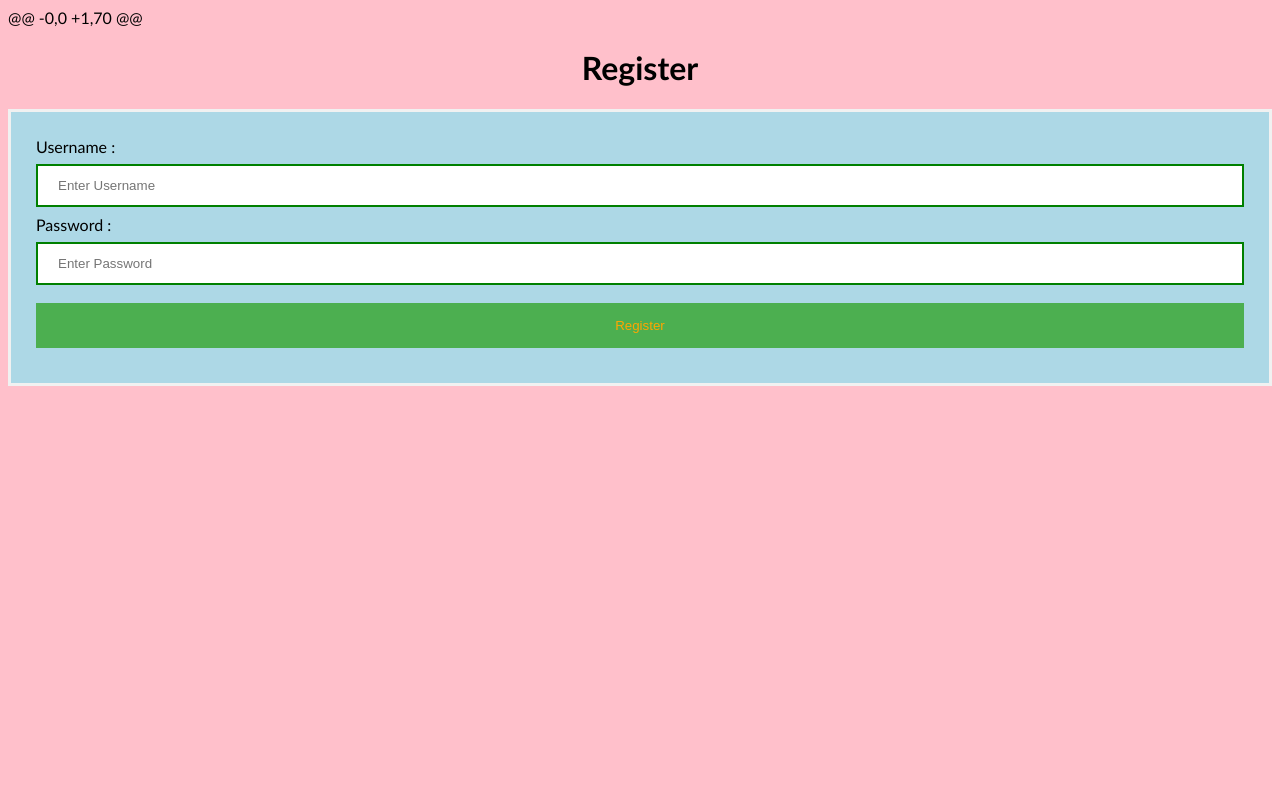
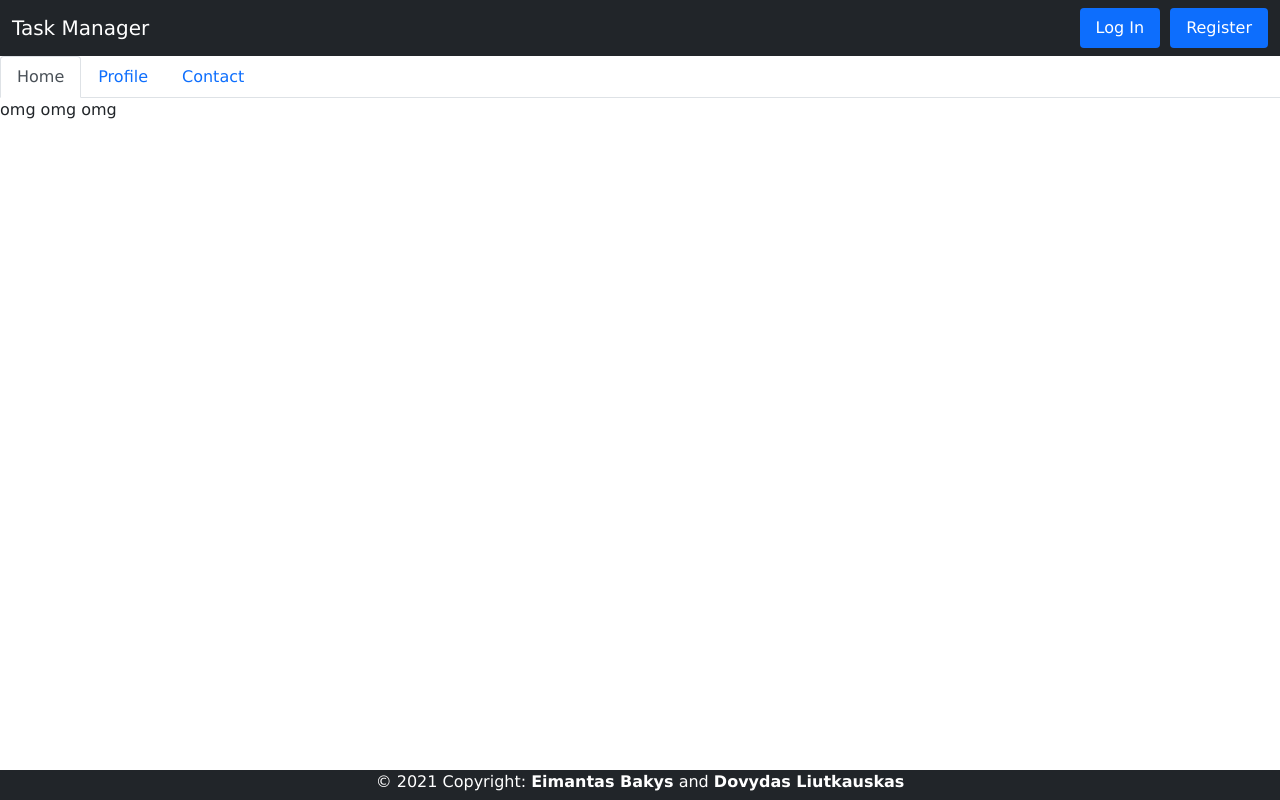
Before and after one commit to Eimantas93/TM, a Flask app: template templates/test.html in a window 1280 px wide. Run offline with Flask 2, Linux system fonts and the light colour scheme; the template is opened without the code that fills it, so the values that code supplies are empty; some libraries are stand-ins or nearby versions.

Commit message:
Can make task to your supervisor

```diff
--- a/application.py
+++ b/application.py
@@ -9,6 +9,9 @@ app.config['SECRET_KEY'] = 'sessions'
 # Store session data for 1 day, then log out
 app.permanent_session_lifetime = timedelta(days=1)
 
+@app.route("/test")
+def test():
+    return render_template("test.html")
 
 @app.route("/", methods=["GET", "POST"])
 def index():
--- a/templates/layout.html
+++ b/templates/layout.html
@@ -79,7 +79,7 @@
   </main>
   <div class="fixed-bottom">
     <footer>
-      <a>© 2021 Copyright: <b>Eimantas Basys</b> and <b>Dovydas Liutkauskas</b></a>
+      <a>© 2021 Copyright: <b>Eimantas Bakys</b> and <b>Dovydas Liutkauskas</b></a>
     </footer>
   </div>
 </body>
--- a/templates/new_task.html
+++ b/templates/new_task.html
@@ -14,10 +14,12 @@ Create new task
             <select id="task_for" name="task_for">
                 <option value="{{ user_id }}">Me</option>
 
-                <!-- // Checking for subordinates -->
+                <!-- // Checking for subordinates and supervisors -->
                 {% for row in rows %}
                 {% for relation in relations %}
                 {% if row[0] == relation[1] and user_id == relation[2] %}
+                <option value="{{ row[0] }}">{{ row[1] }} : {{ row[3] }}</option>
+                {% elif row[0] == relation[1] and user_id == relation[3] %}
                 <option value="{{ row[0] }}">{{ row[1] }} : {{ row[3] }}</option>
                 {% endif %}
                 {% endfor %}
--- a/templates/test.html
+++ b/templates/test.html
@@ -1,71 +1,33 @@
-@@ -0,0 +1,70 @@
-<!DOCTYPE html>
-<html>
+{% extends "layout.html" %}
 
-<head>
-    <meta name="viewport" content="width=device-width, initial-scale=1">
-    <title> Login Page </title>
-    <style>
-        Body {
-            font-family: Calibri, Helvetica, sans-serif;
-            background-color: pink;
-        }
+{% block title %}
+Edit task
+{% endblock %}
 
-        button {
-            background-color: #4CAF50;
-            width: 100%;
-            color: orange;
-            padding: 15px;
-            margin: 10px 0px;
-            border: none;
-            cursor: pointer;
-        }
-
-        form {
-            border: 3px solid #f1f1f1;
-        }
-
-        input[type=text],
-        input[type=password] {
-            width: 100%;
-            margin: 8px 0;
-            padding: 12px 20px;
-            display: inline-block;
-            border: 2px solid green;
-            box-sizing: border-box;
-        }
-
-        button:hover {
-            opacity: 0.7;
-        }
-
-        .cancelbtn {
-            width: auto;
-            padding: 10px 18px;
-            margin: 10px 5px;
-        }
-
-
-        .container {
-            padding: 25px;
-            background-color: lightblue;
-        }
-    </style>
-</head>
-
+{% block main %}
 <body>
-    <center>
-        <h1> Register </h1>
-    </center>
-    <form action="/register" method="POST">
-        <div class="container">
-            <label>Username : </label>
-            <input type="text" placeholder="Enter Username" name="username" required>
-            <label>Password : </label>
-            <input type="password" placeholder="Enter Password" name="password" required>
-            <button type="submit">Register</button>
+    <ul class="nav nav-tabs" id="myTab" role="tablist">
+        <li class="nav-item" role="presentation">
+          <button class="nav-link active" id="home-tab" data-bs-toggle="tab" data-bs-target="#home" type="button" role="tab" aria-controls="home" aria-selected="true">Home</button>
+        </li>
+        <li class="nav-item" role="presentation">
+          <button class="nav-link" id="profile-tab" data-bs-toggle="tab" data-bs-target="#profile" type="button" role="tab" aria-controls="profile" aria-selected="false">Profile</button>
+        </li>
+        <li class="nav-item" role="presentation">
+          <button class="nav-link" id="contact-tab" data-bs-toggle="tab" data-bs-target="#contact" type="button" role="tab" aria-controls="contact" aria-selected="false">Contact</button>
+        </li>
+      </ul>
+      <div class="tab-content" id="myTabContent">
+        <div class="tab-pane fade show active" id="home" role="tabpanel" aria-labelledby="home-tab">
+            omg
+            omg
+            omg
         </div>
-    </form>
+        <div class="tab-pane fade" id="profile" role="tabpanel" aria-labelledby="profile-tab">
+            omgomg
+        </div>
+        <div class="tab-pane fade" id="contact" role="tabpanel" aria-labelledby="contact-tab">...</div>
+      </div>
 </body>
-
+{% endblock %}
 </html>
```
